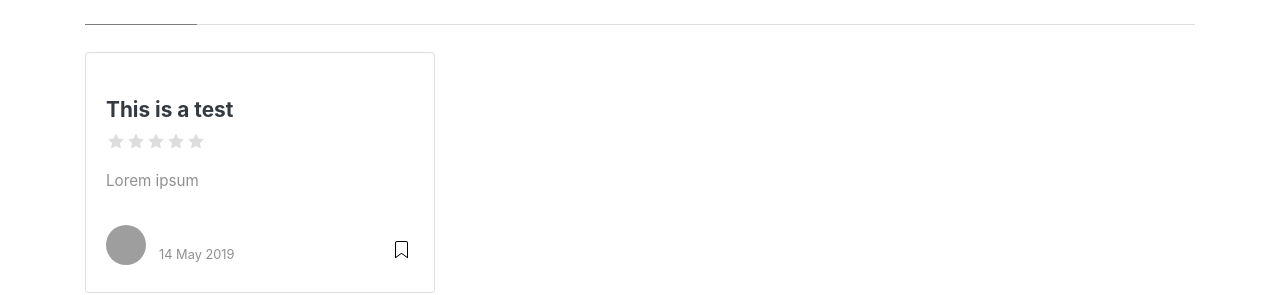
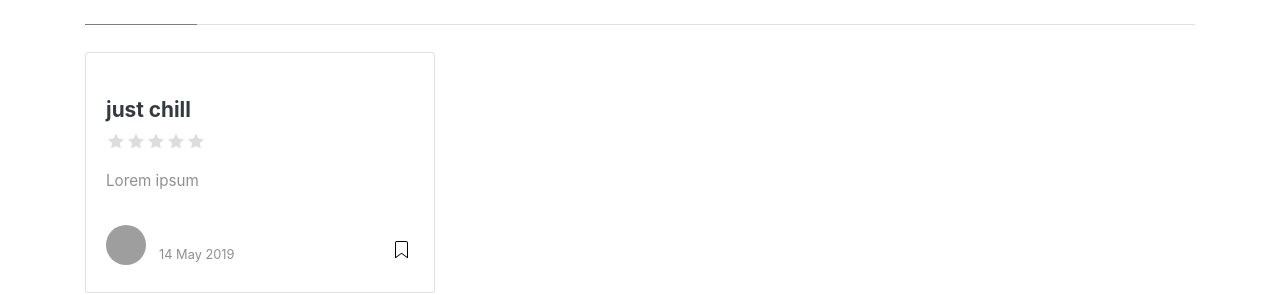
Before and after one commit to samita100/incredible-bee, a Jekyll site: the page built from index.html, in a window 1280 px wide and 1207 px high. Shown: the part 333-628 px from the top of the window. Built offline with Jekyll 4.4.1, drawn with Linux system fonts in a browser that asks for light colours; nearby versions of some CDN libraries; the list of posts is cut into pages by our own code; grey boxes are pictures that could not be loaded.

Commit message:
2019-05-14-this-is-a-try.md: updated title

```diff
--- a/_posts/2019-05-14-this-is-a-try.md
+++ b/_posts/2019-05-14-this-is-a-try.md
@@ -1,6 +1,6 @@
 ---
 layout: lorem-ipsum
-title: This is a test
+title: just chill
 author: lorem-ipsum
 categories: []
 tags: []
```
